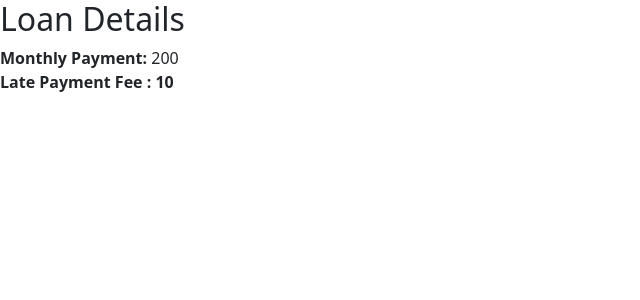
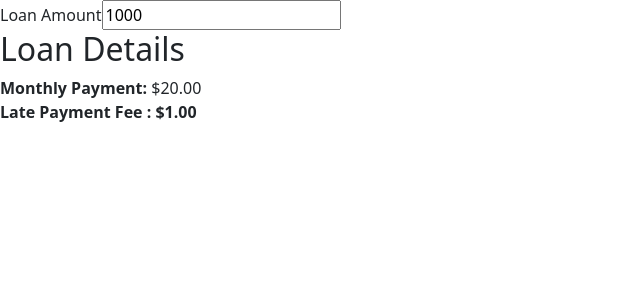
Before and after one commit to awaism551/wallethub-test, an Angular app: page /test-one in a window 1280 px wide. Shown: the top 300 px of the page, without its empty margins (0-640 px from the left). Built offline with nearby package versions, Linux system fonts and the light colour scheme.

Commit message:
angular test-01

```diff
--- /dev/null
+++ b/src/app/templates/test-01.html
@@ -0,0 +1,7 @@
+<div>
+    <label for="loanAmount">Loan Amount</label>
+    <input type="number" id="loanAmount" [(ngModel)]="loan_amount" (change)="loanAmountChanged($event)" />
+    <h2>Loan Details</h2>
+    <b>Monthly Payment:</b> {{monthly_payment | currency}} <br/>
+    <b>Late Payment Fee : {{late_payment | currency}}</b> <br/>
+</div>
--- a/src/app/test-01.ts
+++ b/src/app/test-01.ts
@@ -5,33 +5,56 @@
  * * Both [monthly_payment] and [late_payment] should print in the template in currency format : $1,234
  */
 
-import { Component, Input,NgModule  } from '@angular/core';
+import { CommonModule } from "@angular/common";
+import { Component, NgModule, OnInit } from "@angular/core";
+import { FormsModule } from "@angular/forms";
 import { RouterModule } from "@angular/router";
 
 @Component({
-    selector : 'ng-app',
-    template : `<div>
-                    <h2>Loan Details</h2>
-                    <b>Monthly Payment:</b> {{monthly_payment}} <br/>
-                    <b>Late Payment Fee : {{late_payment}}</b> <br/>
-                </div>`
+  templateUrl: "./templates/test-01.html",
+  // selector : 'ng-app',
+  // template : `<div>
+  //                 <h2>Loan Details</h2>
+  //                 <b>Monthly Payment:</b> {{monthly_payment}} <br/>
+  //                 <b>Late Payment Fee : {{late_payment}}</b> <br/>
+  //             </div>`
 })
-export class Test01Component {
+export class Test01Component implements OnInit {
+  loan_amount: number = 1000;
+  monthly_payment: string | number;
+  late_payment: string | number;
 
-    loan_amount:number = 1000;
-    monthly_payment:number = 200;
-    late_payment = 10;
+  ngOnInit() {
+    this.updateValues();
+  }
+
+  loanAmountChanged(event) {
+    console.log("called", event.target.valueAsNumber);
+    this.loan_amount = event.target.valueAsNumber;
+    this.updateValues();
+  }
+  updateValues() {
+    if (this.loan_amount <= 0) {
+      this.monthly_payment = "N/A";
+      this.late_payment = "N/A";
+    } else {
+      this.monthly_payment = this.loan_amount * 0.02;
+      this.late_payment = this.monthly_payment * 0.05;
+    }
+  }
 }
 
 @NgModule({
-    imports : [
-        RouterModule.forChild([
-            {
-                path : "",
-                component : Test01Component
-            }
-        ])
-    ],
-    declarations : [Test01Component]
+  imports: [
+    RouterModule.forChild([
+      {
+        path: "",
+        component: Test01Component,
+      },
+    ]),
+    FormsModule,
+    CommonModule
+  ],
+  declarations: [Test01Component],
 })
 export class Test01Module {}
```
Also changed, not shown: src/app/app.module.ts (+33 -26 lines).
